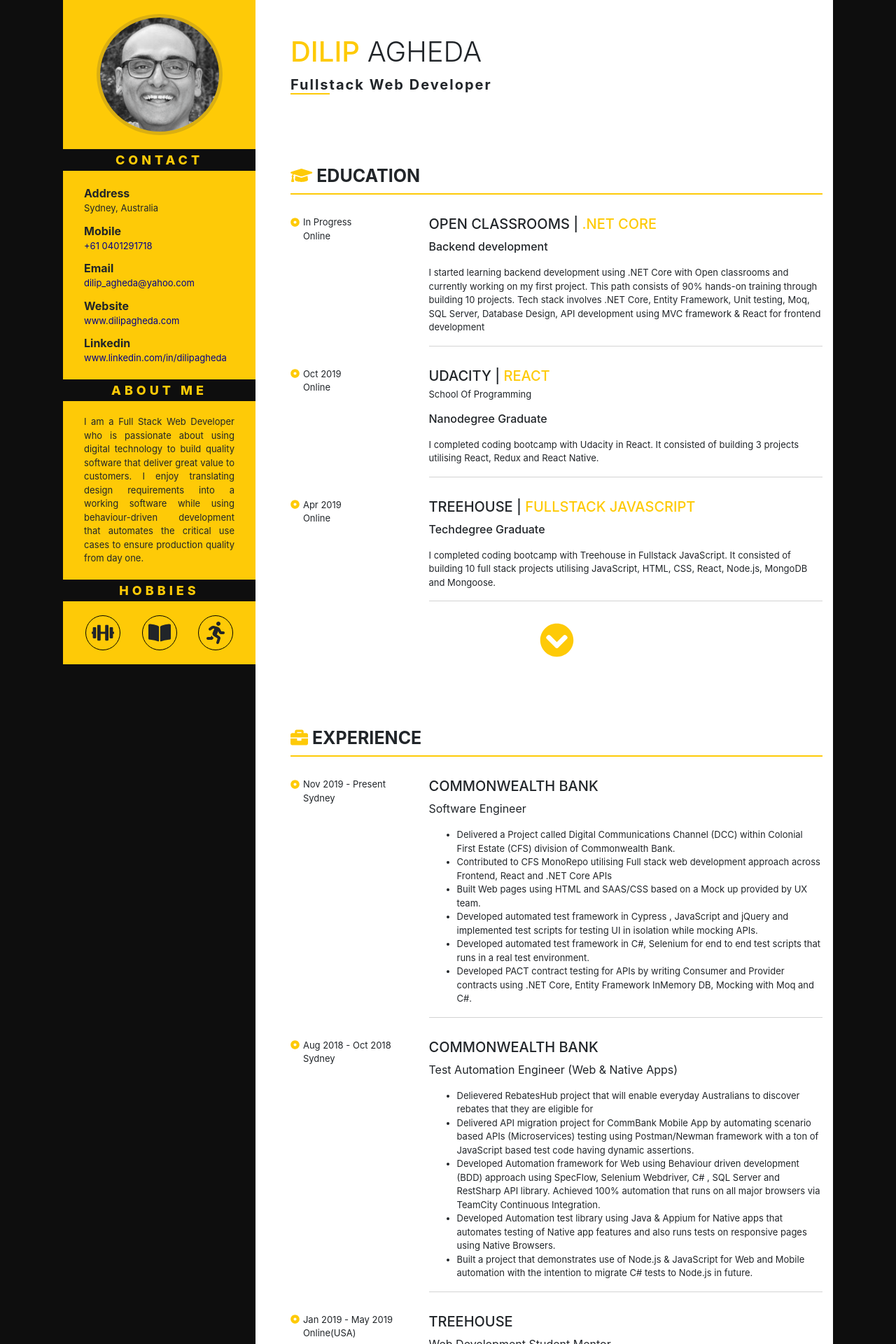
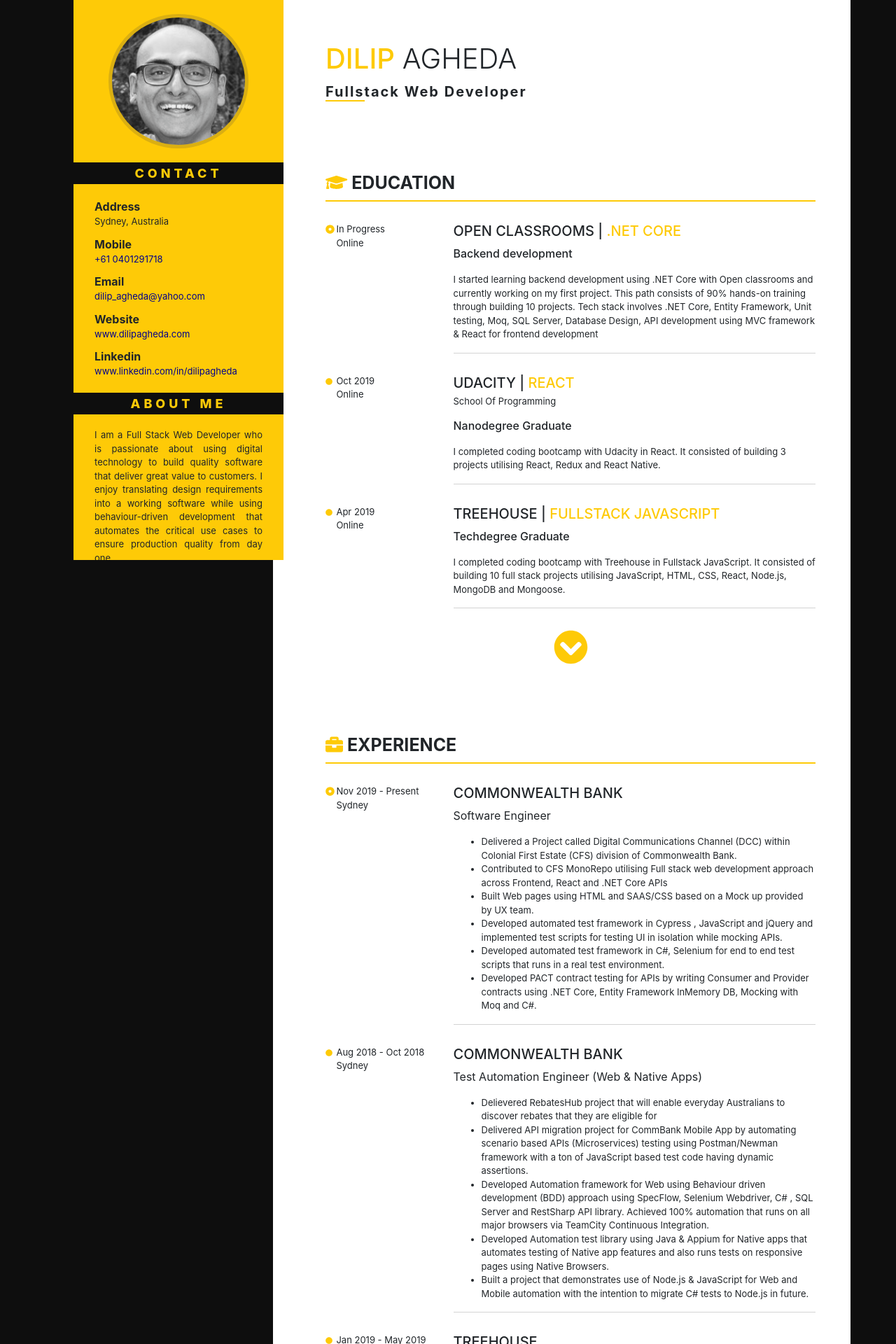
Before and after one commit to dilipagheda/oc-p1-onlineresume-react, a React (Create React App) app: page /#/ in a window 1280 px wide. Shown: the top 1920 px of the page at 70% size. Built offline with nearby package versions, Linux system fonts and the light colour scheme.

Commit message:
Implemented fixed sidebar and updated icons for bullet points

```diff
--- a/src/Home.js
+++ b/src/Home.js
@@ -7,10 +7,12 @@
     return (
             <Container>
                 <Row>
-                    <Col md="3" className="introduction">
-                        <SideBar />
+                    <Col md="3">
+                        <div id="sidebar" className="introduction">
+                            <SideBar />
+                        </div>
                     </Col>
-                    <Col md="9" className="resume">
+                    <Col md="9" id="main" className="resume">
                         <Resume />
                     </Col>
                 </Row>
--- /dev/null
+++ b/src/common/RenderIcon.js
@@ -0,0 +1,22 @@
+import React from 'react';
+import { FontAwesomeIcon } from '@fortawesome/react-fontawesome'
+import {faDotCircle,faCircle} from '@fortawesome/free-solid-svg-icons';
+import {Row,Col} from 'reactstrap';
+
+const RenderIcon = ({current})=>{
+    if(current){
+        return (
+            <Col md="2" className="icon-current">
+                <FontAwesomeIcon icon={faDotCircle} />
+            </Col>
+        );
+    }else{
+        return (
+            <Col md="2" className="icon-normal">
+                <FontAwesomeIcon icon={faCircle} />
+            </Col>
+        );
+    }
+}
+
+export default RenderIcon;
--- a/src/components/certificates/CertificateItem.js
+++ b/src/components/certificates/CertificateItem.js
@@ -1,18 +1,14 @@
 import React, { useLayoutEffect } from 'react';
 import {Row,Col} from 'reactstrap';
-import { FontAwesomeIcon } from '@fortawesome/react-fontawesome'
-import {faDotCircle} from '@fortawesome/free-solid-svg-icons';
+import RenderIcon from '../../common/RenderIcon';
 
-const CertificateItem = ({title,date,category}) => {
+const CertificateItem = ({title,date,category,current}) => {
     return (
         <article>
             <Row>
                 <Col md="3" className="resume-cert-section-date">
                     <Row>
-                        <Col md="2" className="resume-cert-section-date-icon">
-                            <FontAwesomeIcon icon={faDotCircle}
-                            />
-                        </Col>
+                        <RenderIcon current={current} />
                         <Col md="10" className="resume-cert-section-date-detail">
                             <div>{date}</div>
                         </Col>
--- a/src/components/education/EducationItem.js
+++ b/src/components/education/EducationItem.js
@@ -1,9 +1,8 @@
 import React from 'react';
 import {Row,Col} from 'reactstrap';
-import { FontAwesomeIcon } from '@fortawesome/react-fontawesome'
-import {faDotCircle} from '@fortawesome/free-solid-svg-icons';
+import RenderIcon from '../../common/RenderIcon';
 
-const EducationItem = ({date,location, institute, university, title, subtitle,desc}) => {
+const EducationItem = ({date,location, institute, university, title, subtitle,desc,current}) => {
 
     const renderHeader = ()=>{
         let content='';
@@ -23,10 +22,7 @@
             <Row>
                 <Col md="3" className="resume-education-section-date">
                     <Row>
-                        <Col md="2" className="resume-education-section-date-icon">
-                            <FontAwesomeIcon icon={faDotCircle}
-                            />
-                        </Col>
+                        <RenderIcon current={current} />
                         <Col md="10" className="resume-education-section-date-detail">
                             <div>{date}</div>
                             <div>{location}</div>
--- a/src/components/experience/ExperienceItem.js
+++ b/src/components/experience/ExperienceItem.js
@@ -1,10 +1,8 @@
 import React, { useLayoutEffect } from 'react';
 import {Row,Col} from 'reactstrap';
-import { FontAwesomeIcon } from '@fortawesome/react-fontawesome'
-import {faDotCircle} from '@fortawesome/free-solid-svg-icons';
+import RenderIcon from '../../common/RenderIcon';
 
-
-const ExperienceItem = ({companyName, location, jobTitle, period, achievements, skillsGained}) => {
+const ExperienceItem = ({companyName, location, jobTitle, period, achievements, skillsGained,current}) => {
 
     const renderAchievements = ()=>{
         return (
@@ -19,10 +17,7 @@
         <Row>
             <Col md="3" className="resume-exp-section-date">
                 <Row>
-                    <Col md="2" className="resume-exp-section-date-icon">
-                        <FontAwesomeIcon icon={faDotCircle}
-                        />
-                    </Col>
+                    <RenderIcon current={current} />
                     <Col md="10" className="resume-exp-section-date-detail">
                         <div>{period}</div>
                         <div>{location}</div>
--- a/src/data/education/education.js
+++ b/src/data/education/education.js
@@ -9,7 +9,8 @@
                 location:"Online",
                 desc:"I started learning backend development using .NET Core with Open classrooms and currently working on my first project. This path consists of 90% hands-on \
                       training through building 10 projects. Tech stack involves .NET Core, Entity Framework, Unit testing, Moq, SQL Server, Database Design, API development using \
-                      MVC framework & React for frontend development"
+                      MVC framework & React for frontend development",
+                current:true
             },
             {
                 institute: "School Of Programming",
--- a/src/data/experience.js
+++ b/src/data/experience.js
@@ -15,7 +15,8 @@
             ],
             skillsGained: [
                 "React","ASP.NET Core MVC", "ASP.NET Core Web API", "Cypress","PACT","Selenium Webdriver", "C#", "Specflow", "RestSharp", "Postman", "JavaScript", "Node.js"
-            ]
+            ],
+            current:true
         },
         {
             companyName: "Commonwealth Bank",
--- a/src/scss/styles.scss
+++ b/src/scss/styles.scss
@@ -154,10 +154,6 @@
 		.resume-education-section-date {
 			font-size: small;
 
-			.resume-education-section-date-icon {
-				color: $introduction-bg-color;
-			}
-
 			.resume-education-section-date-detail {
 				padding: 0;
 			}
@@ -211,10 +207,6 @@
 		.resume-exp-section-date {
 			font-size: small;
 
-			.resume-exp-section-date-icon {
-				color: $introduction-bg-color;
-			}
-
 			.resume-exp-section-date-detail {
 				padding: 0;
 			}
@@ -256,10 +248,6 @@
 		.resume-cert-section-date {
 			font-size: small;
 
-			.resume-cert-section-date-icon {
-				color: $introduction-bg-color;
-			}
-
 			.resume-cert-section-date-detail {
 				padding: 0;
 			}
@@ -279,3 +267,27 @@
 	}
 
 }
+
+#sidebar{
+	height: 100vh;
+	width:300px;
+	position: fixed;
+	z-index: 1;
+	margin-top: 0;
+	margin-left: 0;
+	overflow-y:auto;
+}
+
+#main{
+	margin-left:300px;
+	padding:10px 50px;
+}
+
+.icon-current{
+	color:$introduction-bg-color;
+}
+.icon-normal{
+	color:$introduction-bg-color;
+	font-size:10px;
+	padding-top:3px;
+}
```
